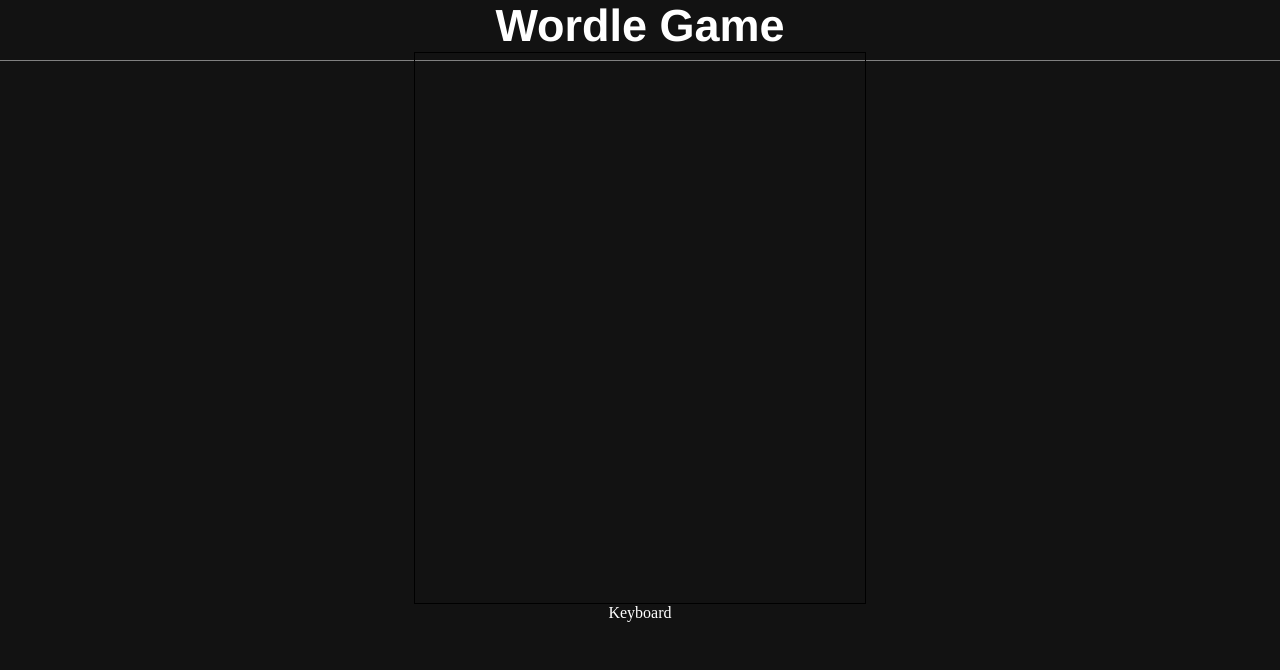
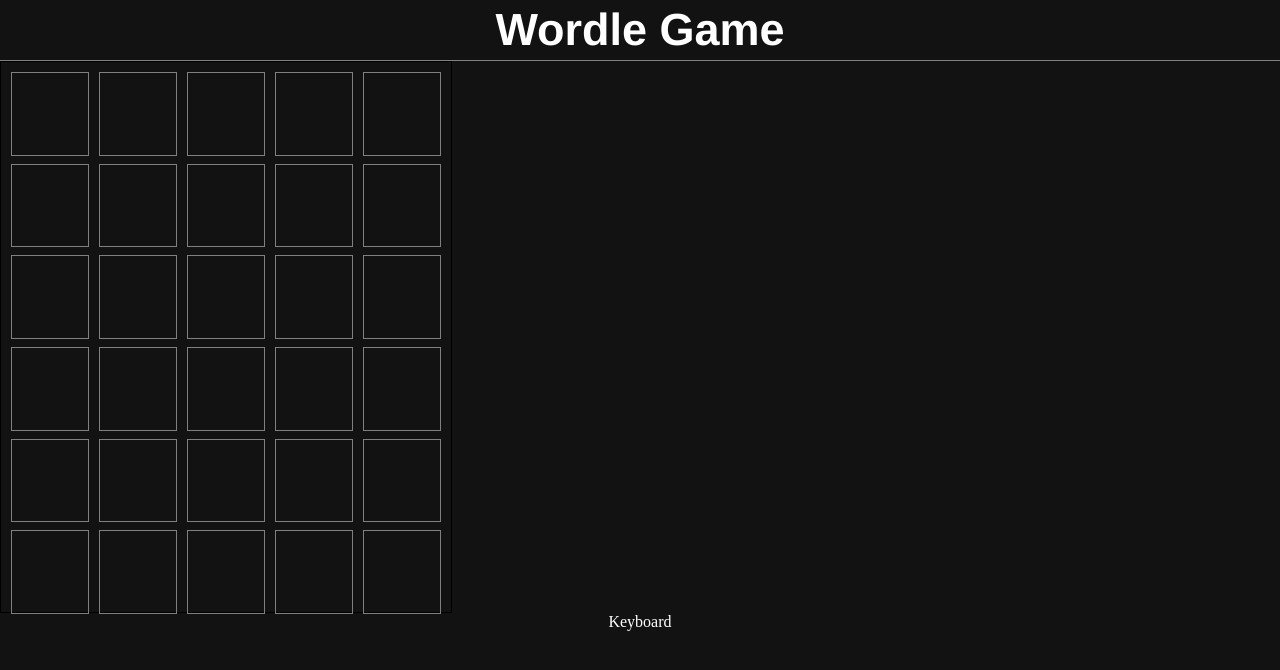
Before and after one commit to FilipiMachado/wordle-reactjs, a React (Vite) app: page / in a window 1280 px wide. Shown: the top 670 px of the page. Built offline with nearby package versions, Linux system fonts and the light colour scheme.

Commit message:
working on board structure

```diff
--- a/src/App.jsx
+++ b/src/App.jsx
@@ -1,19 +1,25 @@
 import Board from "./components/Board";
 import Keyboard from "./components/Keyboard";
+import { createContext, useState } from 'react';
+import { boardDefault } from './Words';
+
+export const AppContext = createContext();
 
 /* Styles */
 import './App.css'
 
 function App() {
-
+  const [board, setBoard] = useState(boardDefault);
 
   return (
     <div className="App">
       <nav>
         <h1>Wordle Game</h1>
+      </nav>
+      <AppContext.Provider value={{ board, setBoard }}>
         <Board />
         <Keyboard />
-      </nav>
+      </AppContext.Provider>
     </div>
   )
 }
--- a/src/components/Board.jsx
+++ b/src/components/Board.jsx
@@ -1,14 +1,54 @@
 import React, { useState }  from 'react'
-
-import { boardDefault } from "../Words";
+import Letter from '../components/Letter';
+import { boardDefault } from '../Words';
 
 function Board() {
   const [board, setBoard] = useState(boardDefault);
 
   return (
     <div className="board">
-      {" "}
-
+      <div className="row">
+        <Letter letterPos={0} attemptVal={0}/>
+        <Letter letterPos={1} attemptVal={0}/>
+        <Letter letterPos={2} attemptVal={0}/>
+        <Letter letterPos={3} attemptVal={0}/>
+        <Letter letterPos={4} attemptVal={0}/>
+      </div>
+      <div className="row">
+        <Letter letterPos={0} attemptVal={1}/>
+        <Letter letterPos={1} attemptVal={1}/>
+        <Letter letterPos={2} attemptVal={1}/>
+        <Letter letterPos={3} attemptVal={1}/>
+        <Letter letterPos={4} attemptVal={1}/>
+      </div>
+      <div className="row">
+        <Letter letterPos={0} attemptVal={2}/>
+        <Letter letterPos={1} attemptVal={2}/>
+        <Letter letterPos={2} attemptVal={2}/>
+        <Letter letterPos={3} attemptVal={2}/>
+        <Letter letterPos={4} attemptVal={2}/>
+      </div>
+      <div className="row">
+        <Letter letterPos={0} attemptVal={3}/>
+        <Letter letterPos={1} attemptVal={3}/>
+        <Letter letterPos={2} attemptVal={3}/>
+        <Letter letterPos={3} attemptVal={3}/>
+        <Letter letterPos={4} attemptVal={3}/>
+      </div>
+      <div className="row">
+        <Letter letterPos={0} attemptVal={4}/>
+        <Letter letterPos={1} attemptVal={4}/>
+        <Letter letterPos={2} attemptVal={4}/>
+        <Letter letterPos={3} attemptVal={4}/>
+        <Letter letterPos={4} attemptVal={4}/>
+      </div>
+      <div className="row">
+        <Letter letterPos={0} attemptVal={5}/>
+        <Letter letterPos={1} attemptVal={5}/>
+        <Letter letterPos={2} attemptVal={5}/>
+        <Letter letterPos={3} attemptVal={5}/>
+        <Letter letterPos={4} attemptVal={5}/>
+      </div>
     </div>
   )
 }
--- /dev/null
+++ b/src/components/Letter.jsx
@@ -0,0 +1,13 @@
+import React, { useContext } from 'react';
+import { AppContext } from '../App';
+
+function Letter({ letterPos, attemptVal }) {
+  const { board } = useContext(AppContext);
+  const letter = board[attemptVal, letterPos];
+
+  return (
+    <div className="letter">{letter}</div>
+  )
+}
+
+export default Letter;
```
